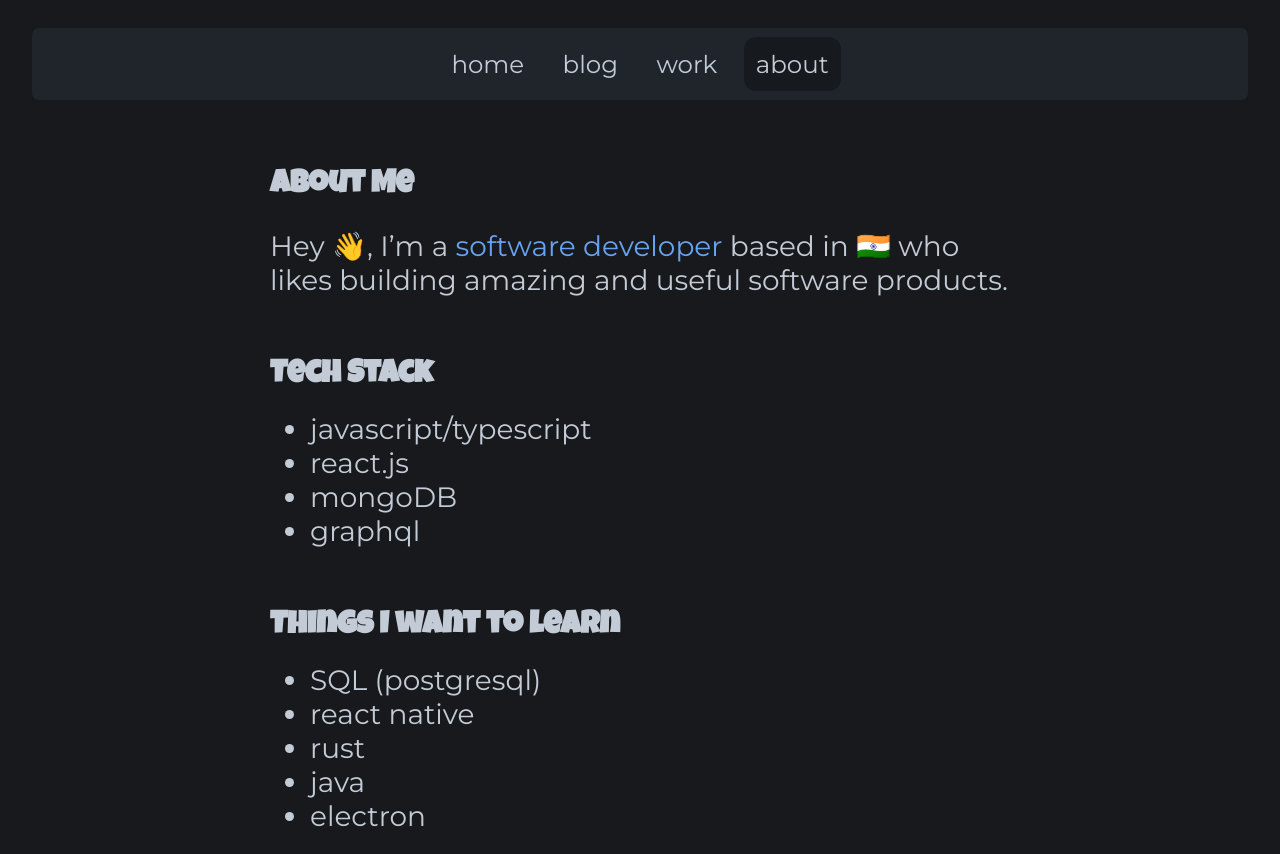
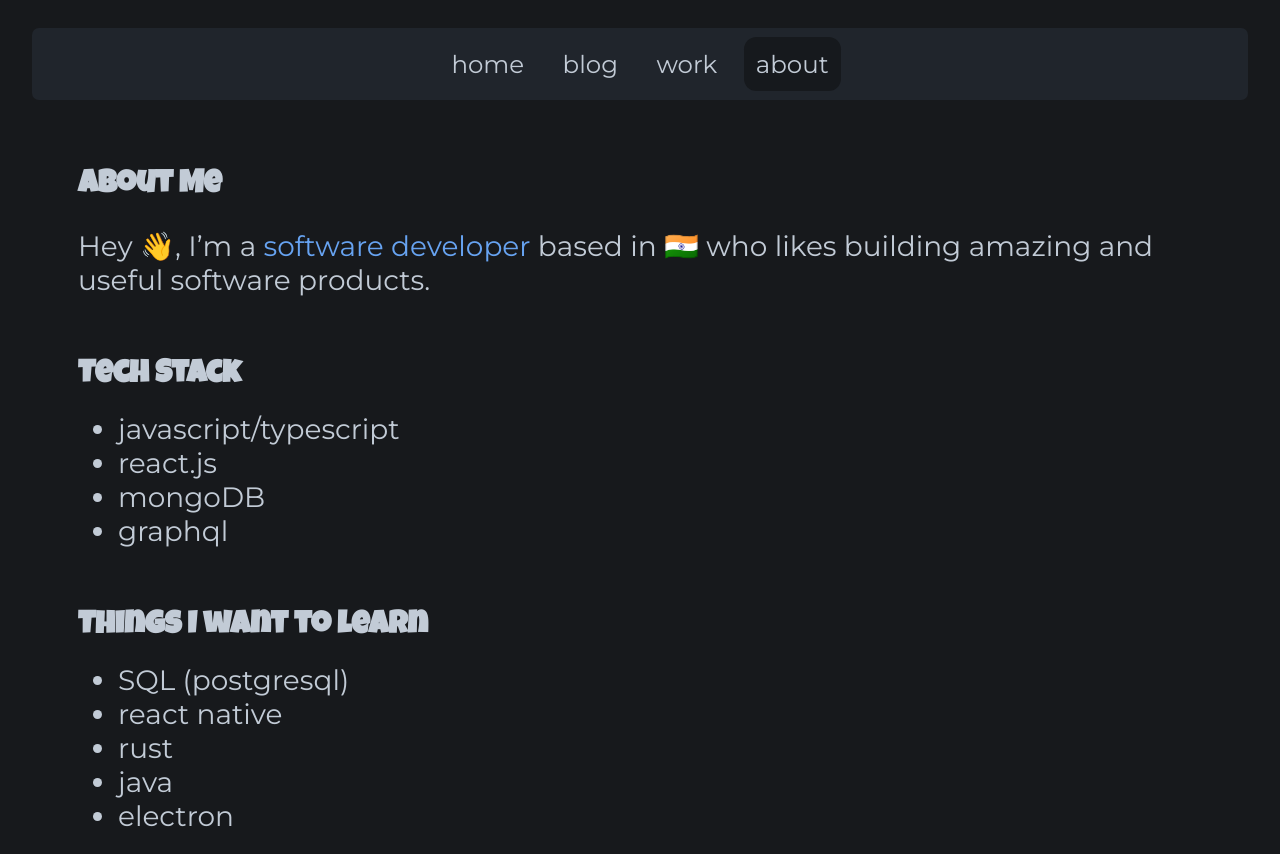
Before and after one commit to siddhantk232/website, an Eleventy site: page about.md in a window 1280 px wide. Built offline with nearby package versions, Linux system fonts and the light colour scheme; Eleventy itself is replaced by a stand-in of ours; files that its build step writes are made by us from their sources; what eleventy-plugin-reading-time would draw is missing.

Commit message:
fix: remove width from utils

```diff
--- a/css/utils.css
+++ b/css/utils.css
@@ -2,18 +2,18 @@
 
 main {
   padding: 0.5em 1em;
-  width: 60vw;
+  width: 90%;
   margin: 0 auto;
 }
 
 h1 {
   font-family: "Luckiest Guy", cursive;
-  font-size: 2.25rem;
+  font-size: 2.25em;
   margin-top: 2em;
 }
 
 p {
-  font-size: 2rem;
+  font-size: 2em;
 }
 
 .highlight {
@@ -28,11 +28,5 @@ img {
 }
 
 ul:not(.nav) li {
-  font-size: 2rem;
+  font-size: 2em;
 }
-
-@media screen and (max-width: 768px) {
-  main {
-    width: 90vw;
-  }
-}
```
Also changed, not shown: posts/js_custom_events.md (+1 -1 lines), 1 other file.
